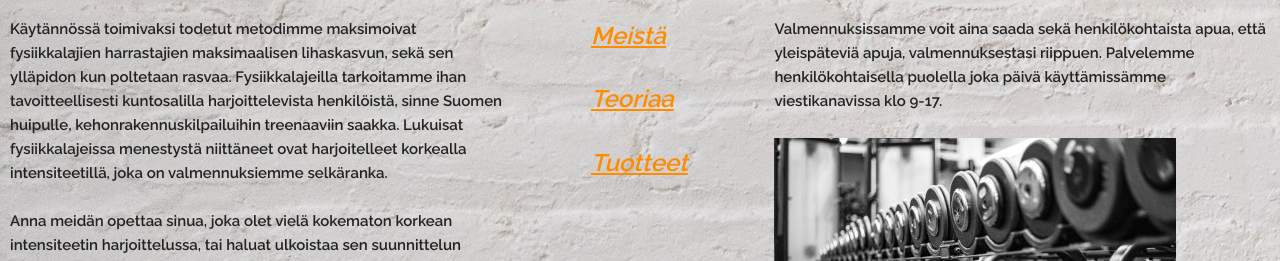
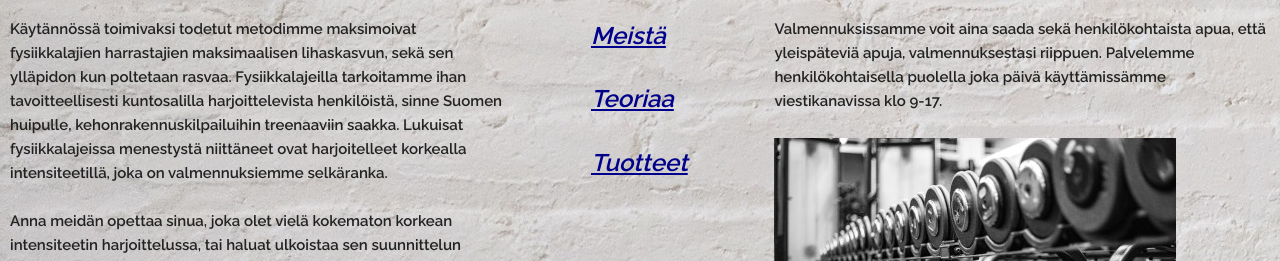
Before and after one commit to Fakiiri/Kotisivut, a website: page index.html in a window 1280 px wide. Shown: the part 539-800 px from the top of the page. Drawn offline with Linux system fonts and the light colour scheme.

Commit message:
linkkien väri vaihdettu

```diff
--- a/css/skeleton.css
+++ b/css/skeleton.css
@@ -437,7 +437,7 @@ there.
 }
 
 #kolmoset a {
-color: darkorange;
+color: darkblue;
 font-size: x-large;
 font-style: oblique;
 padding-left: 35px;
```
